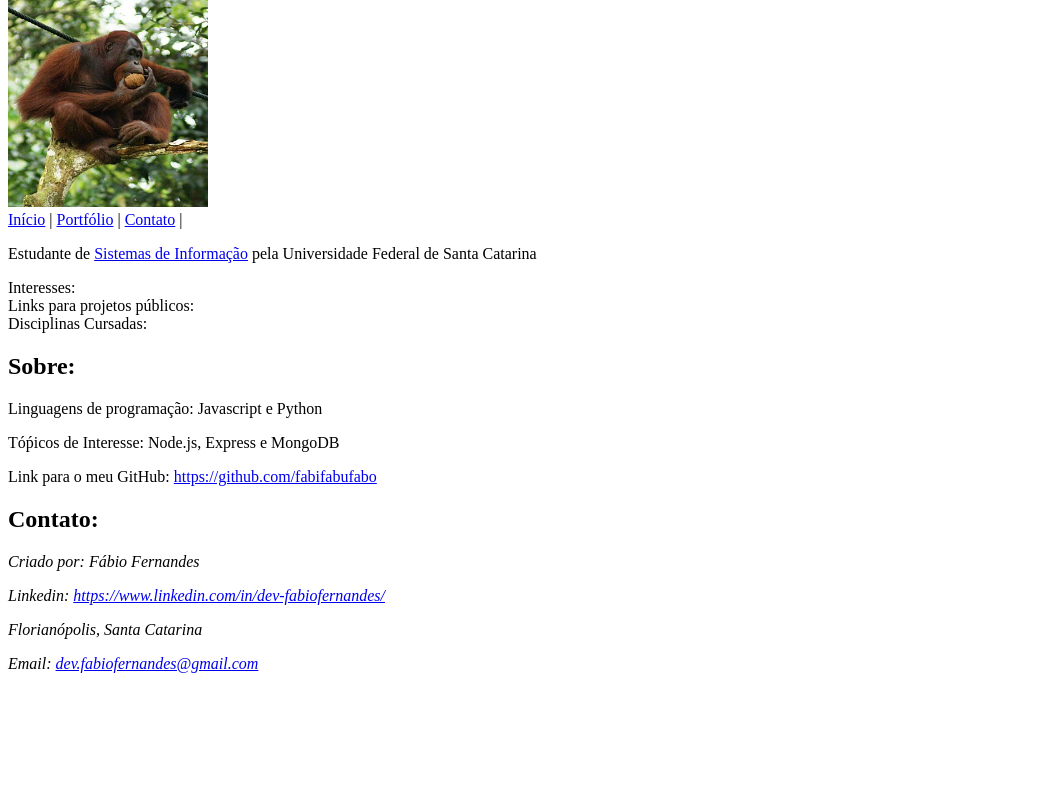
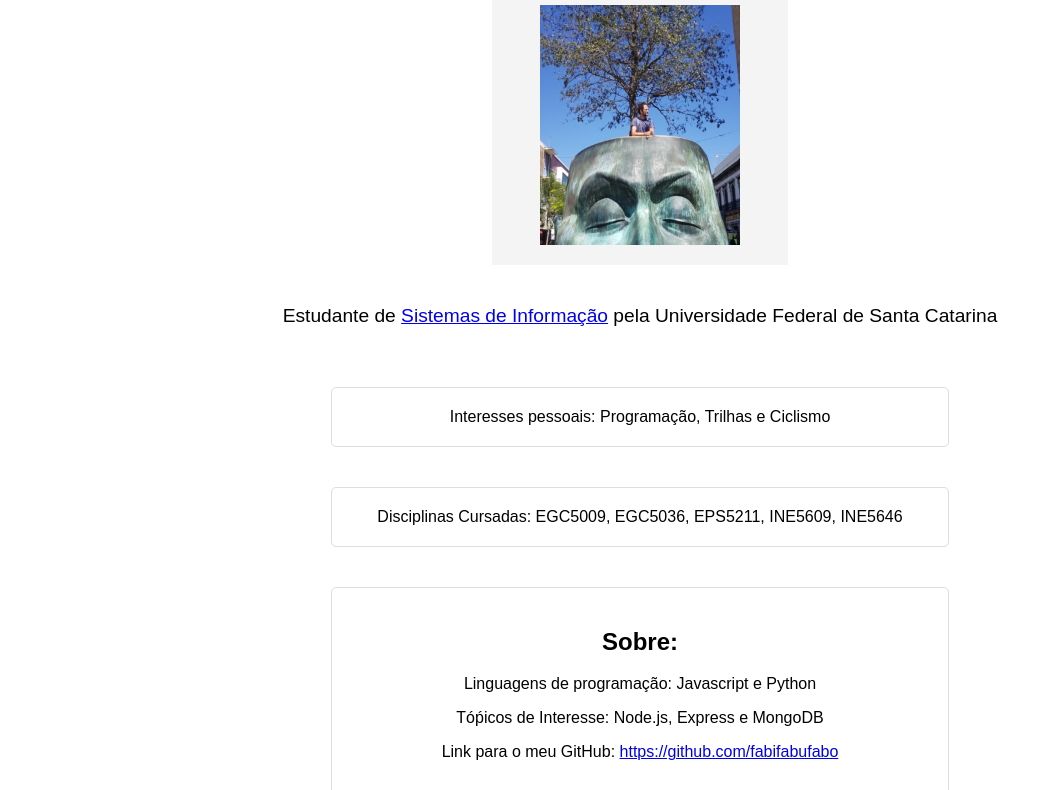
Before and after one commit to fabifabufabo/pagina-pessoal, a plain HTML site: page index.html in a window 1280 px wide. Shown: the part 113-903 px from the top of the page, without its empty margins (0-1051 px from the left). Before the commit the page ends 802 px from the top, so only its background shows below. Drawn offline with Linux system fonts and the light colour scheme; a script that the page names is missing.

Commit message:
feat: general improvements

```diff
--- a/index.html
+++ b/index.html
@@ -1,50 +1,47 @@
 <!DOCTYPE html>
 <html lang="pt-br">
+
 <head>
   <meta charset="UTF-8">
   <meta name="viewport" content="width=device-width, initial-scale=1.0">
   <meta http-equiv="X-UA-Compatible" content="ie=edge">
   <title>Fábio Fernandes</title>
-    <link rel="stylesheet" href="style.css">
+  <link rel="stylesheet" href="/styles.css">
   <link rel="shortcut icon" sizes="180x180" href="./favicon.ico">
 </head>
+
 <body>
   <main>
     <header>
       <h1>Fábio Fernandes</h1>
-          <img src="urangotango.jpg" alt="Girl in a jacket" width="200" height="240">
-        <nav>
-            <a href="/index.html">Início</a> |
-            <a href="/portfolio.html">Portfólio</a> |
-            <a href="/contato.html">Contato</a> |
-            </nav>
+      <img src="foto_perfil.jpeg" width="200" height="240">
+
     </header>
     <p>
       Estudante de <a href="https://sin.ufsc.br/">Sistemas de Informação</a> pela Universidade Federal de Santa Catarina
     </p>
   </main>
   <section>
-      Interesses:
+    Interesses pessoais: Programação, Trilhas e Ciclismo
   </section>
   <section>
-      Links para projetos públicos:
+    Disciplinas Cursadas: EGC5009, EGC5036, EPS5211, INE5609, INE5646
   </section>
   <section>
-      Disciplinas Cursadas:
-    </section>
-    <aside>
     <h2>Sobre:</h2>
     <p>Linguagens de programação: Javascript e Python</p>
     <p>Tóṕicos de Interesse: Node.js, Express e MongoDB</p>
-    <p>Link para o meu GitHub: <a href = https://github.com/fabifabufabo>https://github.com/fabifabufabo</a></p>
-    </aside>
+    <p>Link para o meu GitHub: <a href=https://github.com/fabifabufabo>https://github.com/fabifabufabo</a></p>
+  </section>
   <h2>Contato:</h2>
   <address>
     <p>Criado por: Fábio Fernandes</p>
-      <p>Linkedin: <a href = https://www.linkedin.com/in/dev-fabiofernandes/>https://www.linkedin.com/in/dev-fabiofernandes/</a> </p>
+    <p>Linkedin: <a
+        href=https://www.linkedin.com/in/dev-fabiofernandes />https://www.linkedin.com/in/dev-fabiofernandes/</a> </p>
     <p>Florianópolis, Santa Catarina</p>
     <p>Email: <a href="mailto:dev.fabiofernandes@gmail.com">dev.fabiofernandes@gmail.com</a></p>
   </address>
   <script src="index.js"></script>
 </body>
+
 </html>
--- a/styles.css
+++ b/styles.css
@@ -0,0 +1,109 @@
+/* Estilos gerais */
+body {
+  font-family: Arial, sans-serif;
+  margin: 0;
+  padding: 0;
+  display: flex;
+  flex-direction: column;
+  align-items: center;
+  justify-content: flex-start;
+  min-height: 100vh;
+}
+
+header {
+  display: flex;
+  flex-direction: column;
+  align-items: center;
+  background-color: #f4f4f4;
+  padding: 20px;
+  text-align: center;
+  margin-bottom: 20px;
+}
+
+header img {
+  margin-top: 10px;
+}
+
+nav {
+  margin-top: 15px;
+}
+
+nav a {
+  margin: 0 10px;
+  text-decoration: none;
+  color: #333;
+}
+
+h1 {
+  margin-bottom: 10px;
+}
+
+main {
+  padding: 20px;
+  display: flex;
+  flex-direction: column;
+  align-items: center;
+  width: 100%;
+}
+
+main p {
+  margin-top: 20px;
+  font-size: 1.2em;
+}
+
+section,
+aside,
+address {
+  margin: 20px 0;
+  padding: 20px;
+  border: 1px solid #ddd;
+  border-radius: 5px;
+  width: 80%;
+  max-width: 600px;
+  text-align: center;
+}
+
+section {
+  margin-top: 40px;
+}
+
+aside {
+  background-color: #f9f9f9;
+}
+
+address {
+  background-color: #f1f1f1;
+}
+
+address p {
+  margin: 5px 0;
+}
+
+@media (min-width: 768px) {
+  section,
+  aside,
+  address {
+    width: 45%;
+    margin: 20px auto;
+  }
+
+  aside {
+    order: -1;
+  }
+}
+
+@media (max-width: 480px) {
+  header img {
+    width: 100px;
+    height: auto;
+  }
+
+  nav {
+    display: block;
+  }
+
+  nav a {
+    display: block;
+    margin: 5px 0;
+  }
+}
```
Also changed, not shown: foto_perfil.jpeg (added), urangotango.jpg (deleted). Lines whose indentation alone changed are shown as unchanged.
